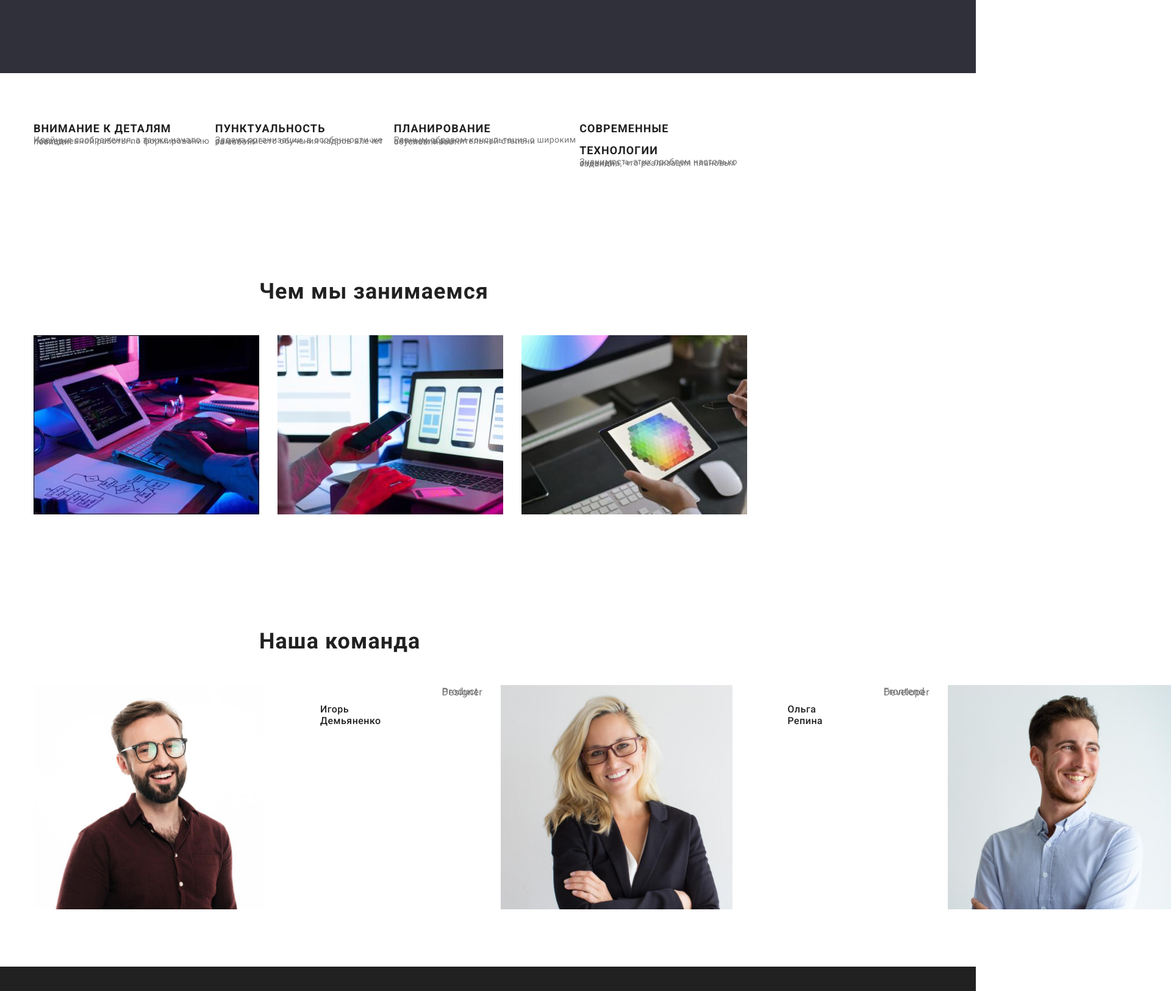
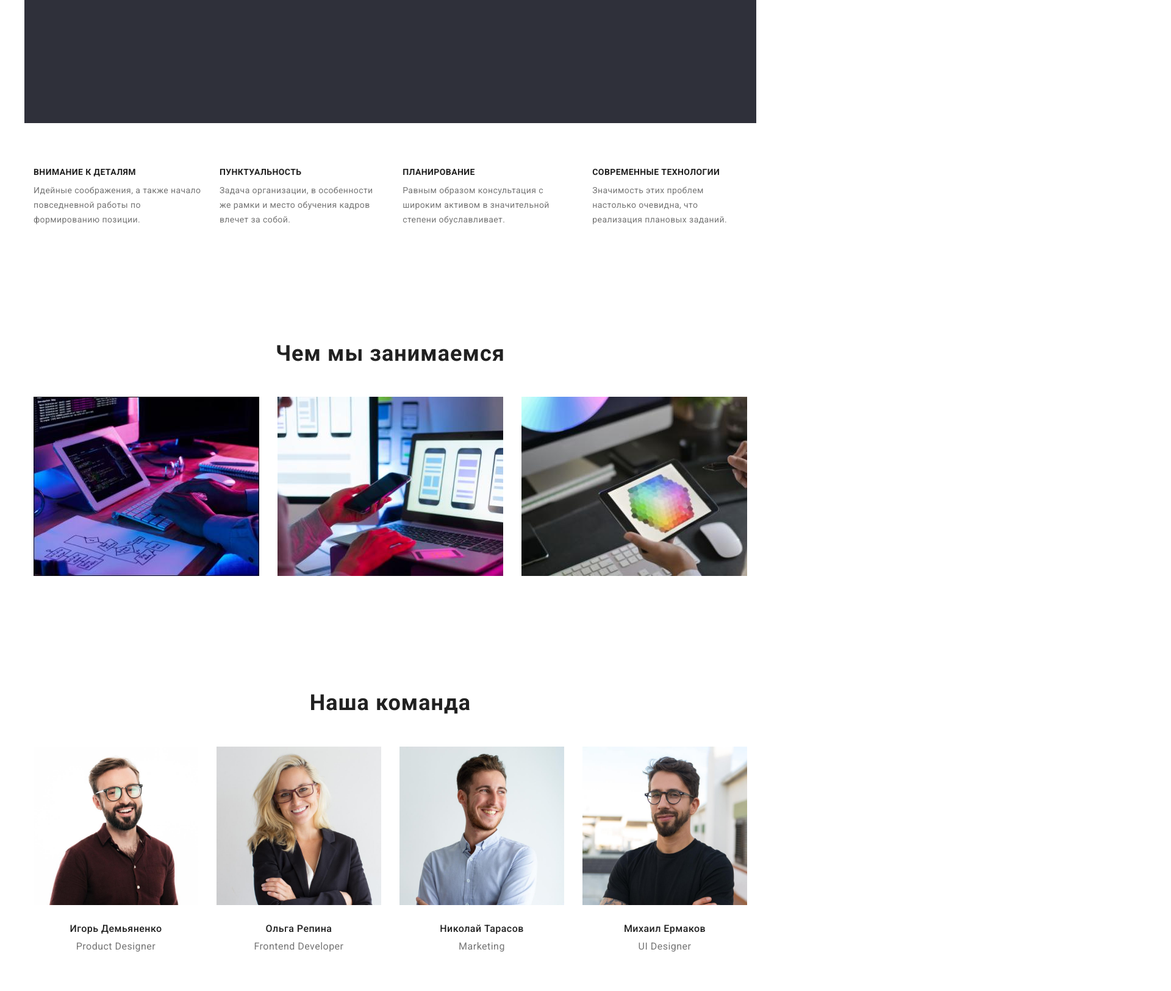
Before and after one commit to Ruslan-TRR/goit-markup-hw-03, a plain HTML site: page index.html in a window 1280 px wide. Shown: the part 560-2186 px from the top of the page at 61% size, 1920 px wide, since content can reach past the window. Drawn offline with nearby package versions, Linux system fonts and the light colour scheme.

Commit message:
Конечная версия

```diff
--- a/css/styles.css
+++ b/css/styles.css
@@ -49,14 +49,19 @@ img {
 
 /*--------------------- header-------------------- */
 .header {
-  padding-top: 19px;
-  padding-bottom: 30px;
+  padding-top: 25px;
+  padding-bottom: 25 px;
 }
 .header-container {
   display: flex;
 }
+.header-container {
+  padding-bottom: 14px;
+}
 .header-connect {
   display: flex;
+  margin-left: auto;
+  align-items: center;
 }
 .header-nav {
   display: flex;
@@ -65,12 +70,8 @@ img {
 .menu-item:not(:last-child) {
   margin-right: 50px;
 }
-.menu-connect {
+.menu-connect:not(:last-child) {
   margin-right: 50px;
-}
-.header-connect {
-  margin-left: auto;
-  align-items: center;
 }
 
 .top-line-link {
@@ -125,6 +126,8 @@ img {
 /*------------------ main---------------------------*/
 
 .cap-link {
+  margin: 0 auto;
+  width: 696px;
   font-style: normal;
   font-weight: 900;
   font-size: 44px;
@@ -132,16 +135,14 @@ img {
   letter-spacing: 0.06em;
   text-transform: uppercase;
   color: var(--primary-text-color);
+  text-align: center;
 }
+
 .section-cap-link {
-  padding-left: 452px;
   padding-top: 200px;
   padding-bottom: 280px;
-  padding-right: 452px;
 }
 .section-1 {
-  width: 1600px;
-  height: 600px;
   background-color: #2f303a;
 }
 .button-link {
@@ -157,88 +158,111 @@ img {
   border-radius: 4px;
 }
 .button-link {
+  display: block;
+  margin: 0 auto;
   margin-top: 30px;
-  margin-left: 165px;
 }
 .btn {
   background-color: #2196f3;
 }
-.main-section {
-  padding-top: 73px;
+
+.command-section {
+  flex-basis: calc((100% - 3 * 30) / 3);
+  margin-left: 30px;
+  margin-bottom: 30px;
 }
-
-.main-container {
-  display: flex;
+.box-section {
+  padding-top: 86px;
+  padding-bottom: 94px;
+}
+.box-section-mainlink {
+  padding-bottom: 50px;
 }
 .mainlink-section {
   display: flex;
-  align-items: center;
+  flex-wrap: wrap;
+  margin-left: -30px;
+  margin-bottom: -30px;
 }
-.mainlink {
-  margin-top: 86px;
-  margin-bottom: 50px;
-  margin-left: 370px;
-  margin-right: 227px;
+
+.img-section {
+  flex-basis: calc((100% - 3 * 30) / 3);
+  margin-left: 30px;
+  margin-bottom: 30px;
 }
-.img-section :not(late-chaild) {
+.main-section {
+  padding-top: 73px;
+  padding-bottom: 101px;
+}
+
+.main-menu {
+  display: flex;
+}
+
+.menu-main:not(:last-child) {
   margin-right: 30px;
 }
-.mainlink {
-  margin-top: 188px;
-  margin-bottom: 50px;
-}
-.main-sect {
-  margin-bottom: 94px;
-}
-.team-link {
-  margin-top: 30px;
-  margin-left: 60px;
+
+.main-link-title {
+  margin-bottom: 10px;
 }
 
-.position-link {
-  margin-top: 10px;
-  margin-left: 70px;
-}
 .main-link {
   font-weight: bold;
   font-size: 14px;
-  line-height: 1.14px;
+  line-height: 1.14;
   letter-spacing: 0.03em;
   text-transform: uppercase;
   color: #212121;
 }
+.mainlink {
+  padding-bottom: 50px;
+}
+
 .content-link {
   font-weight: normal;
   font-size: 14px;
-  line-height: 1.71px;
+  line-height: 1.71;
   letter-spacing: 0.03em;
   color: #757575;
 }
-.content-link-section {
-  width: 270px;
-  height: 75px;
+.main-sect {
+  margin-top: 94px;
+  margin-bottom: 94px;
 }
+
 .mainlink {
   font-weight: bold;
   font-size: 36px;
   line-height: 1.16;
   letter-spacing: 0.03em;
   color: #212121;
+  text-align: center;
 }
 .team-link {
   font-weight: 500;
   font-size: 16px;
-  line-height: 19px;
+  line-height: 1.18;
   letter-spacing: 0.03em;
   color: var(--second-text-color);
+  text-align: center;
 }
+.team-link {
+  padding-bottom: 10px;
+}
+.command-description {
+  padding-top: 30px;
+  padding-bottom: 30px;
+}
+
 .position-link {
-  font-weight: normal;
   font-size: 16px;
-  line-height: 1.18px;
+  line-height: 1.18;
   letter-spacing: 0.03em;
   color: #757575;
+  text-align: center;
 }
+
 
 /*-------------- foote------------- */
 
@@ -373,6 +397,10 @@ img {
 /*------------------ main----------------- */
 .botton-section {
   margin-top: 94px;
+  margin-bottom: 94px;
+}
+.button-menu {
+  margin-left: 270px;
   margin-bottom: 34px;
 }
 .but-link-1 {
@@ -404,17 +432,14 @@ img {
   height: 38px;
   border-radius: 4px;
 }
-.main-link {
+.main-link-port {
   font-weight: bold;
   font-size: 18px;
   line-height: 2;
   letter-spacing: 0.06em;
   color: var(--second-text-color);
 }
-.button-menu {
-  margin-left: 270px;
-  margin-bottom: 34px;
-}
+
 .direct-link {
   font-weight: normal;
   font-size: 16px;
@@ -423,12 +448,19 @@ img {
   color: #757575;
 }
 
-.img-section {
+.img-section-item {
   display: flex;
+  flex-wrap: wrap;
+  margin-left: -30px;
+  margin-bottom: -30px;
 }
-.img-main {
-  width: 1170px;
-  height: 1360px;
+.masters-item {
+  flex-basis: calc((100% - 3 * 30) / 3);
+  margin-left: 30px;
+  margin-bottom: 30px;
 }
+.img-description {
+  padding-top: 20px;
+  padding-bottom: 20px;
 
 /* -----------------footer -----------------*/
--- a/index.html
+++ b/index.html
@@ -31,7 +31,6 @@
                         </li>
                     </ul>
                 </nav>
-                    <div class="header-connect">
                 <ul class="list header-connect">
                         <li class="menu-connect">
                         <a class="menu-link link" href="info@devstudio.com">info@devstudio.com</a>
@@ -40,41 +39,40 @@
                         <a class="menu-link link" href="+38 096 111 11 11">+38 096 111 11 11</a>
                         </li>
                 </ul>
-                    </div>
+
             </div>
         </header>
 <main class="main">
-        <div class="container section-1">
-            <section class="section-cap-link">
+            <section>
+                <div class="container section-cap-link section-1">
                     <h1 class="cap-link "> Эффективные решения для вашего бизнеса </h1>
                     <button class="button-link btn section-button" type="button"> Закачать услугу</button>
+                </div>
             </section>
-        </div>
+        <section class="main-section">
             <div class="container">
-            <section class="main-section">
-                <ul class="list main-container">
+                <ul class="list main-container main-menu ">
                     <li class="menu-main">
-                        <h3 class="main-link ">Внимание к деталям </h3>
-                        <p class="content-link  ">Идейные соображения, а также начало повседневной работы по формированию позиции.</p>
+                        <h3 class="main-link  main-link-title">Внимание к деталям </h3>
+                        <p class="content-link">Идейные соображения, а также начало повседневной работы по формированию позиции.</p>
                     </li>
                     <li class="menu-main">
-                        <h3 class="main-link ">Пунктуальность </h3>
-                        <p class="content-link ">Задача организации, в особенности же рамки и место обучения кадров влечет за собой.</p>
+                        <h3 class="main-link main-link-title">Пунктуальность </h3>
+                        <p class="content-link">Задача организации, в особенности же рамки и место обучения кадров влечет за собой.</p>
                     </li>
                     <li class="menu-main">
-                        <h3 class="main-link ">Планирование </h3>
-                        <p class="content-link ">Равным образом консультация с широким активом в значительной степени обуславливает.</p>
+                        <h3 class="main-link main-link-title">Планирование </h3>
+                        <p class="content-link">Равным образом консультация с широким активом в значительной степени обуславливает.</p>
                     </li>
                     <li class="menu-main">
-                        <h3 class="main-link ">Современные технологии </h3>
-                        <p class="content-link ">Значимость этих проблем настолько очевидна, что реализация плановых заданий.</p>
+                        <h3 class="main-link main-link-title">Современные технологии </h3>
+                        <p class="content-link">Значимость этих проблем настолько очевидна, что реализация плановых заданий.</p>
                     </li>
                 </ul>
         </section>
-        </div>
+<section class="igm-section box-section">
     <div class="container">
-    <section>
-        <h2 class="mainlink">Чем мы занимаемся</h2>
+        <h2 class="mainlink box-section-mainlink">Чем мы занимаемся</h2>
         <ul class="list mainlink-section">
             <li class="img-section">
                 <img src="./img/box1.jpg" alt="Работа на пк" width="370" height="294" />
@@ -82,41 +80,49 @@
             <li class="img-section">
                 <img src="./img/box2.jpg" alt="Работа на ноутбуком" width="370" height="294" />
             </li>
-            <li>
+            <li class="img-section">
                 <img src="./img/box3.jpg" alt="Работа на планшете" width="370" height="294" />
             </li>
         </ul>
+    </div>
 </section>
-</div>
+<section class="main-sect">
     <div class="container">
-    <section class="main-sect">
                 <h2 class="mainlink">Наша команда</h2>
             <ul class="list mainlink-section">
-            <li class="img-section">
-                <img src="./img/img.jpg" alt="Игорь Демьяненко" width="380" height="368">
+                <li class="command-section">
+                <img src="./img/img.jpg" alt="Игорь Демьяненко" width="270" height="260">
+                <div class="command-description">
                     <h3 class="team-link">Игорь Демьяненко</h3>
                     <p class="position-link" lang="en">Product Designer</p>
+            </div>
             </li>
-            <li class="img-section">
-                <img src="./img/img2.jpg" alt="Ольга Репина" width="380" height="368">
+            <li class="command-section">
+                <img src="./img/img2.jpg" alt="Ольга Репина" width="270" height="260">
+                <div class="command-description">
                     <h3 class="team-link">Ольга Репина</h3>
                     <p class="position-link" lang="en">Frontend Developer</p>
+                </div>
             </li>
-            <li class="img-section">
-                <img src="./img/img3.jpg" alt="Николай Тарасов" idth="270" height="368">
+            <li class="command-section">
+                <img src="./img/img3.jpg" alt="Николай Тарасов" idth="270" height="260">
+                <div class="command-description">
                     <h3 class="team-link">Николай Тарасов</h3>
                     <p class="position-link" lang="en">Marketing</p>
+                </div>
             </li>
-            <li class="img-section">
-                <img src="./img/img4.jpg" alt="Михаил Ермаков" idth="270" height="368">
+            <li class="command-section">
+                <img src="./img/img4.jpg" alt="Михаил Ермаков" idth="270" height="260">
+                <div class="command-description">
                     <h3 class="team-link">Михаил Ермаков</h3>
                     <p class="position-link" lang="en">UI Designer</p>
+                </div>
             </li>
         </ul>
+    </div>
 </section>
-</div>
 </main>
-    <footer class="section footer-section  ">
+    <footer class="section footer-section">
         <div class="container">
                 <a class="footer-line link" href="/"><span class="footer-line-link">Web</span>Studio</a>
             <address class="address-link">
```
Also changed, not shown: portfolio.html (+54 -28 lines). Lines whose indentation alone changed are shown as unchanged.
